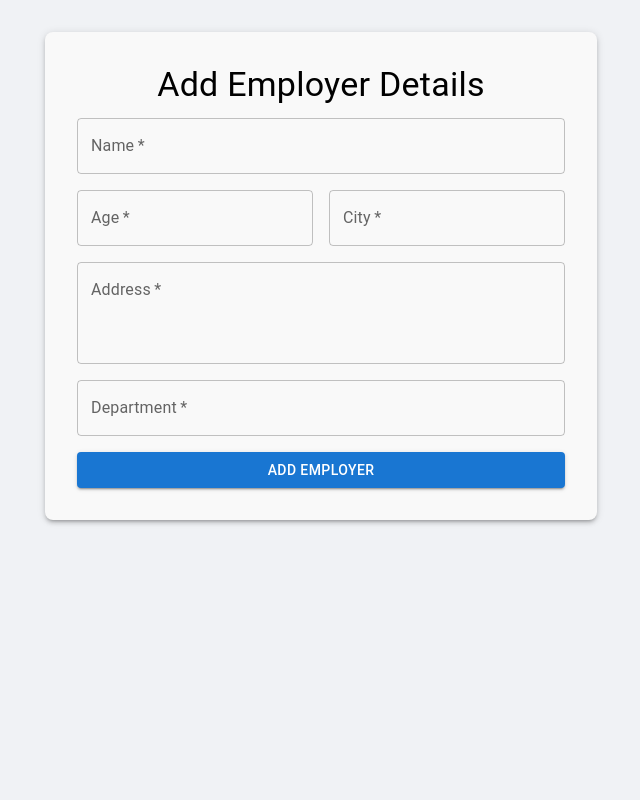
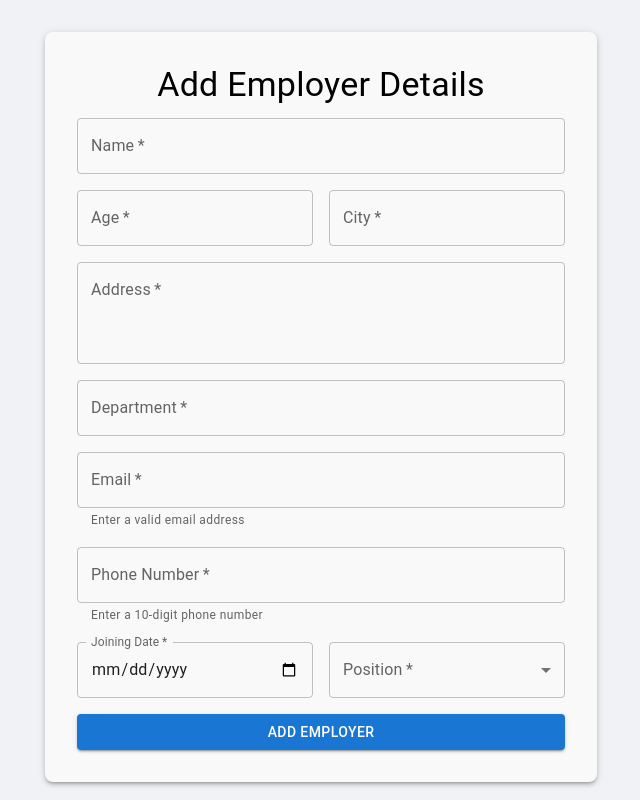
Before and after one commit to Avinash-yadav-07/coding-bot, a React (Create React App) app: page /add in a window 1280 px wide. Shown: the whole page, without its empty margins (319-959 px from the left). Built offline with nearby package versions, Linux system fonts and the light colour scheme.

Commit message:
Update EmployerForm.js

```diff
--- a/src/EmployerForm.js
+++ b/src/EmployerForm.js
@@ -8,6 +8,9 @@ import {
   Typography,
   Grid,
   Container,
+  MenuItem,
+  Snackbar,
+  Alert,
 } from "@mui/material";
 
 const EmployerForm = () => {
@@ -17,7 +20,13 @@ const EmployerForm = () => {
     city: "",
     address: "",
     department: "",
+    email: "",
+    phone: "",
+    joiningDate: "",
+    position: "",
   });
+
+  const [snackbar, setSnackbar] = useState({ open: false, message: "", severity: "success" });
 
   const handleChange = (e) => {
     const { name, value } = e.target;
@@ -26,6 +35,7 @@ const EmployerForm = () => {
 
   const handleSubmit = async (e) => {
     e.preventDefault();
+
     try {
       await addDoc(collection(db, "employers"), formData);
       setFormData({
@@ -34,11 +44,20 @@ const EmployerForm = () => {
         city: "",
         address: "",
         department: "",
+        email: "",
+        phone: "",
+        joiningDate: "",
+        position: "",
       });
-      alert("Employer added successfully!");
+      setSnackbar({ open: true, message: "Employer added successfully!", severity: "success" });
     } catch (error) {
       console.error("Error adding employer:", error);
+      setSnackbar({ open: true, message: "Failed to add employer.", severity: "error" });
     }
+  };
+
+  const handleSnackbarClose = () => {
+    setSnackbar({ ...snackbar, open: false });
   };
 
   return (
@@ -57,6 +76,7 @@ const EmployerForm = () => {
         </Typography>
         <form onSubmit={handleSubmit}>
           <Grid container spacing={2}>
+            {/* Name */}
             <Grid item xs={12}>
               <TextField
                 fullWidth
@@ -67,6 +87,7 @@ const EmployerForm = () => {
                 required
               />
             </Grid>
+            {/* Age */}
             <Grid item xs={6}>
               <TextField
                 fullWidth
@@ -78,6 +99,7 @@ const EmployerForm = () => {
                 required
               />
             </Grid>
+            {/* City */}
             <Grid item xs={6}>
               <TextField
                 fullWidth
@@ -88,6 +110,7 @@ const EmployerForm = () => {
                 required
               />
             </Grid>
+            {/* Address */}
             <Grid item xs={12}>
               <TextField
                 fullWidth
@@ -100,6 +123,7 @@ const EmployerForm = () => {
                 required
               />
             </Grid>
+            {/* Department */}
             <Grid item xs={12}>
               <TextField
                 fullWidth
@@ -110,19 +134,88 @@ const EmployerForm = () => {
                 required
               />
             </Grid>
+            {/* Email */}
             <Grid item xs={12}>
-              <Button
+              <TextField
                 fullWidth
-                type="submit"
-                variant="contained"
-                color="primary"
+                label="Email"
+                name="email"
+                type="email"
+                value={formData.email}
+                onChange={handleChange}
+                required
+                helperText="Enter a valid email address"
+              />
+            </Grid>
+            {/* Phone */}
+            <Grid item xs={12}>
+              <TextField
+                fullWidth
+                label="Phone Number"
+                name="phone"
+                type="tel"
+                value={formData.phone}
+                onChange={handleChange}
+                required
+                inputProps={{ pattern: "[0-9]{10}" }}
+                helperText="Enter a 10-digit phone number"
+              />
+            </Grid>
+            {/* Joining Date */}
+            <Grid item xs={6}>
+              <TextField
+                fullWidth
+                label="Joining Date"
+                name="joiningDate"
+                type="date"
+                value={formData.joiningDate}
+                onChange={handleChange}
+                InputLabelProps={{ shrink: true }}
+                required
+              />
+            </Grid>
+            {/* Position */}
+            <Grid item xs={6}>
+              <TextField
+                fullWidth
+                label="Position"
+                name="position"
+                value={formData.position}
+                onChange={handleChange}
+                select
+                required
               >
+                <MenuItem value="Manager">Manager</MenuItem>
+                <MenuItem value="Developer">Developer</MenuItem>
+                <MenuItem value="Designer">Designer</MenuItem>
+                <MenuItem value="HR">HR</MenuItem>
+                <MenuItem value="Other">Other</MenuItem>
+              </TextField>
+            </Grid>
+            {/* Submit Button */}
+            <Grid item xs={12}>
+              <Button fullWidth type="submit" variant="contained" color="primary">
                 Add Employer
               </Button>
             </Grid>
           </Grid>
         </form>
       </Box>
+      {/* Snackbar Notification */}
+      <Snackbar
+        open={snackbar.open}
+        autoHideDuration={6000}
+        onClose={handleSnackbarClose}
+        anchorOrigin={{ vertical: "bottom", horizontal: "center" }}
+      >
+        <Alert
+          onClose={handleSnackbarClose}
+          severity={snackbar.severity}
+          sx={{ width: "100%" }}
+        >
+          {snackbar.message}
+        </Alert>
+      </Snackbar>
     </Container>
   );
 };
```
